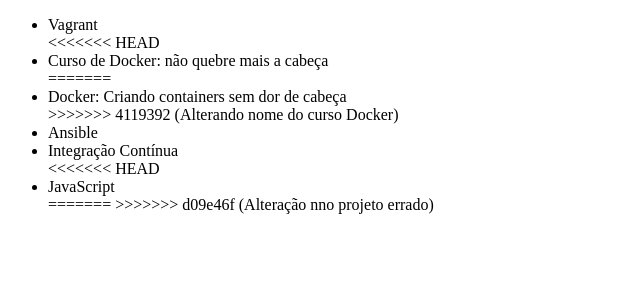
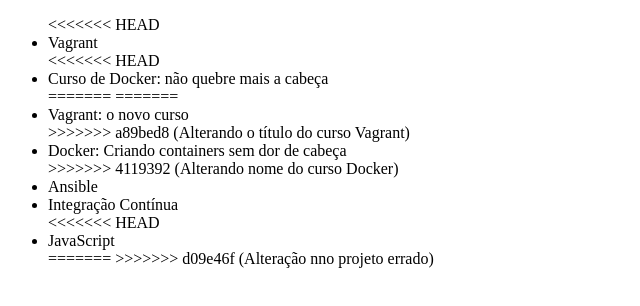
Before and after one commit to milagb/git-alura, a plain HTML site: page index.html in a window 1280 px wide. Shown: the whole page, without its empty margins (0-640 px from the left). Drawn offline with Linux system fonts and the light colour scheme.

Commit message:
Alterando o título do curso Vagrant

```diff
--- a/index.html
+++ b/index.html
@@ -6,10 +6,14 @@
 </head>
 <body>
     <ul>
+<<<<<<< HEAD
         <li>Vagrant</li>
 <<<<<<< HEAD
         <li>Curso de Docker: não quebre mais a cabeça</li>
 =======
+=======
+        <li>Vagrant: o novo curso</li>
+>>>>>>> a89bed8 (Alterando o título do curso Vagrant)
         <li>Docker: Criando containers sem dor de cabeça</li>
 >>>>>>> 4119392 (Alterando nome do curso Docker)
         <li>Ansible</li>
```
